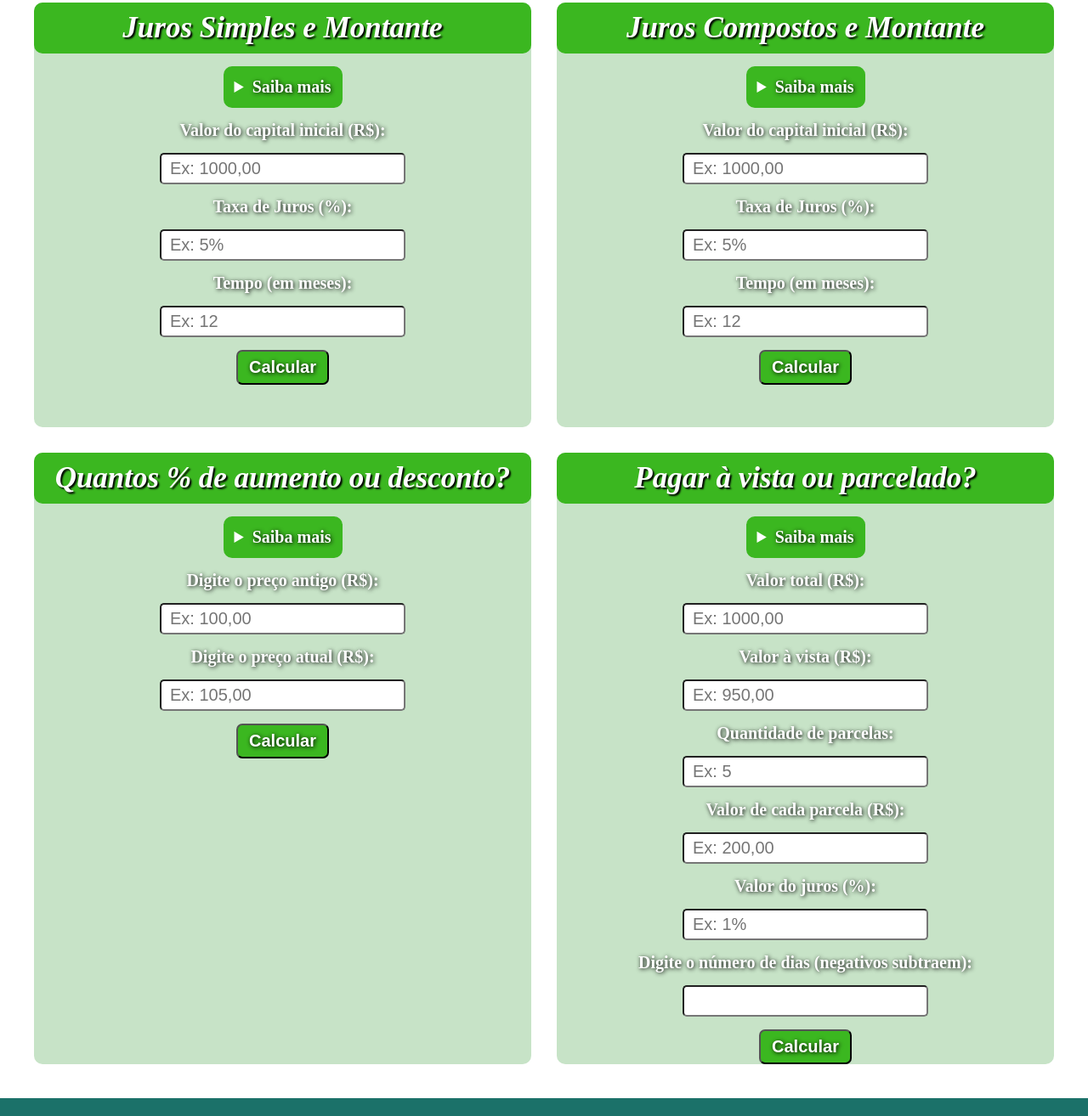
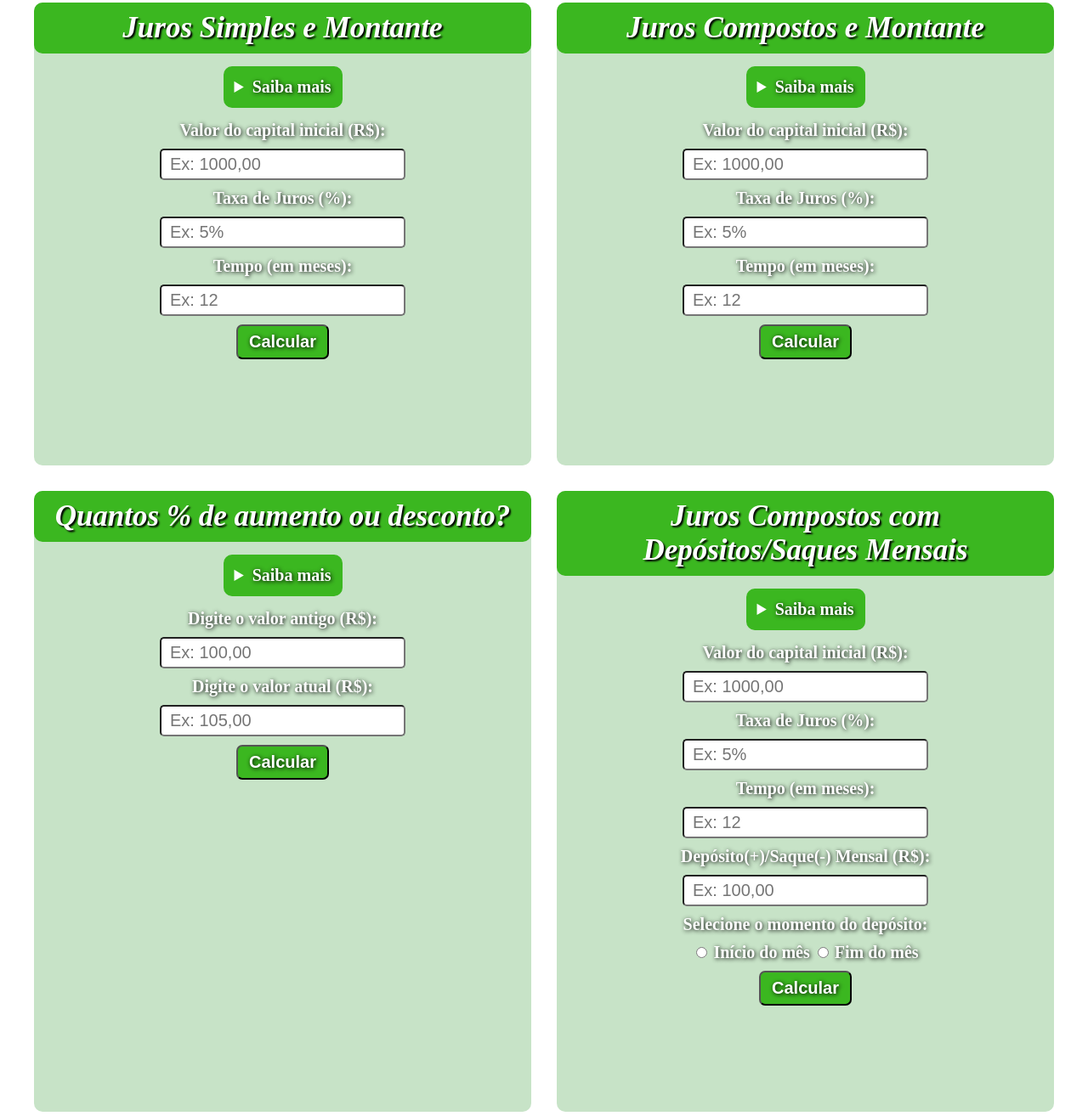
Before and after one commit to anamarih732/Calculos, a plain HTML site: page Pages/financas.html in a window 1280 px wide. Shown: the part 146-1460 px from the top of the page at 85% size. Drawn offline with Linux system fonts and the light colour scheme.

Commit message:
feat: página Finanças com cálculos funcionando

```diff
--- a/JS/financas.js
+++ b/JS/financas.js
@@ -0,0 +1,179 @@
+const verde = getComputedStyle(document.documentElement).getPropertyValue('--verde').trim();
+
+function calcularJurosSimples() {
+    const capital = Number(document.getElementById("j-simples").value);
+    const taxa = Number(document.getElementById("taxa").value) / 100;
+    const tempo = Number(document.getElementById("tempo").value);
+
+    let jurosTotal = 0;
+    let montante = capital;
+    let tabela = `
+        <table class="tabela-juros">
+            <thead>
+                <tr>
+                    <th>Mês</th>
+                    <th>Capital</th>
+                    <th>Juros</th>
+                    <th>Montante</th>
+                </tr>
+            </thead>
+            <tbody>
+    `;
+
+    for (let mes = 1; mes <= tempo; mes++) {
+        const jurosMes = capital * taxa;
+        jurosTotal += jurosMes;
+        montante = capital + jurosTotal;
+
+        tabela += `
+            <tr>
+                <td>${mes}</td>
+                <td>R$${capital.toFixed(2)}</td>
+                <td>R$${jurosMes.toFixed(2)}</td>
+                <td>R$${montante.toFixed(2)}</td>
+            </tr>
+        `;
+    }
+
+    tabela += `
+            </tbody>
+        </table>
+    `;
+
+    let div = document.getElementsByClassName("resposta")[0];
+    div.style.backgroundColor = verde;
+    document.getElementById("financas1").innerHTML = `O juros simples será de R$${jurosTotal.toFixed(2)} e o Montante será de R$${montante.toFixed(2)}.`;
+    document.getElementById("financas1-2").innerHTML = tabela;
+};
+
+function calcularJurosCompostos() {
+    const capitalInicial = Number(document.getElementById("j-compostos").value);
+    const taxa = Number(document.getElementById("taxa2").value) / 100;
+    const tempo = Number(document.getElementById("tempo2").value);
+
+    let montante = capitalInicial;
+    let jurosTotal = 0;
+    let tabela = `
+        <table class="tabela-juros">
+            <thead>
+                <tr>
+                    <th>Mês</th>
+                    <th>Capital</th>
+                    <th>Juros</th>
+                    <th>Montante</th>
+                </tr>
+            </thead>
+            <tbody>
+    `;
+
+    for (let mes = 1; mes <= tempo; mes++) {
+        const jurosMes = montante * taxa;
+        montante += jurosMes;
+        jurosTotal += jurosMes;
+
+        tabela += `
+            <tr>
+                <td>${mes}</td>
+                <td>R$${capitalInicial.toFixed(2)}</td>
+                <td>R$${jurosMes.toFixed(2)}</td>
+                <td>R$${montante.toFixed(2)}</td>
+            </tr>
+        `;
+    }
+
+    tabela += `
+            </tbody>
+        </table>
+    `;
+
+    let div = document.getElementsByClassName("resposta")[1];
+    div.style.backgroundColor = verde;
+    document.getElementById("financas2").innerHTML = `O juros composto será de R$${jurosTotal.toFixed(2)} e o Montante será de R$${montante.toFixed(2)}.`;
+    document.getElementById("financas2-2").innerHTML = tabela;
+};
+
+function calcularPercentual() {
+    const valor_inicial = Number(document.getElementById("valor-inicial").value);
+    const valor_final = Number(document.getElementById("valor-final").value);
+    let percentual = 0;
+
+    let div = document.getElementsByClassName("resposta")[2];
+    div.style.backgroundColor = verde;
+
+    if (valor_inicial > valor_final) {
+        percentual = (valor_inicial - valor_final) / valor_inicial * 100
+        document.getElementById("financas3").innerHTML = `O desconto foi de ${percentual.toFixed(2)}%.`
+    } else if (valor_inicial < valor_final) {
+        percentual = (valor_final - valor_inicial) / valor_inicial * 100
+        document.getElementById("financas3").innerHTML = `O aumento foi de ${percentual.toFixed(2)}%.`
+    } else {
+        document.getElementById("financas3").innerHTML = `O valor continua igual, sem aumento nem desconto.`
+    };
+};
+
+function calcularJurosDepositos() {
+    const capitalInicial = Number(document.getElementById("j-compostos2").value);
+    const taxa = Number(document.getElementById("taxa3").value) / 100;
+    const tempo = Number(document.getElementById("tempo3").value);
+    const valorMensal = Number(document.getElementById("deposito").value);
+    const depositoSelecionado = document.querySelector('input[name="deposito_mes"]:checked');
+    const momento = depositoSelecionado ? depositoSelecionado.value : "deposito_fim";
+
+    let saldo = capitalInicial;
+    let totalContribuicoes = 0;
+    let jurosTotal = 0;
+    let tabela = `
+        <table class="tabela-juros">
+            <thead>
+                <tr>
+                    <th>Mês</th>
+                    <th>Capital</th>
+                    <th>Depósito/Saque</th>
+                    <th>Juros</th>
+                    <th>Montante</th>
+                </tr>
+            </thead>
+            <tbody>
+    `;
+
+    for (let mes = 1; mes <= tempo; mes++) {
+        const capitalAntes = saldo;
+
+        if (momento === "deposito_inicio") {
+            saldo += valorMensal;
+            totalContribuicoes += valorMensal;
+        }
+
+        const jurosMes = saldo * taxa;
+        saldo += jurosMes;
+        jurosTotal += jurosMes;
+
+        if (momento === "deposito_fim") {
+            saldo += valorMensal;
+            totalContribuicoes += valorMensal;
+        }
+
+        tabela += `
+            <tr>
+                <td>${mes}</td>
+                <td>R$${capitalAntes.toFixed(2)}</td>
+                <td>R$${valorMensal.toFixed(2)}</td>
+                <td>R$${jurosMes.toFixed(2)}</td>
+                <td>R$${saldo.toFixed(2)}</td>
+            </tr>
+        `;
+    }
+
+    tabela += `
+            </tbody>
+        </table>
+    `;
+
+    const montante = saldo;
+    const jurosEfetivos = montante - capitalInicial - totalContribuicoes;
+
+    let div = document.getElementsByClassName("resposta")[3];
+    div.style.backgroundColor = verde;
+    document.getElementById("financas4").innerHTML = `O juros composto será de R$${jurosEfetivos.toFixed(2)} e o Montante será de R$${montante.toFixed(2)}.`;
+    document.getElementById("financas4-2").innerHTML = tabela;
+};
--- a/Pages/financas.html
+++ b/Pages/financas.html
@@ -4,8 +4,8 @@
     <meta charset="UTF-8">
     <meta name="viewport" content="width=device-width, initial-scale=1.0">
     <title>Cálculos Financeiros</title>
-    <link rel="stylesheet" href="../../CSS/global.css">
-    <link rel="stylesheet" href="../../CSS/financas.css">
+    <link rel="stylesheet" href="../CSS/global.css">
+    <link rel="stylesheet" href="../CSS/financas.css">
 </head>
 <body>
     <h1>Cálculos Financeiros</h1>
@@ -18,13 +18,19 @@
                     <p>Use este campo para calcular juros simples mês a mês de operações financeiras e o montante final.</p>
                 </details>
             </div>
+            <form onsubmit="calcularJurosSimples(); return false;">
                 <label for="j-simples">Valor do capital inicial (R$):</label>
-            <input id="j-simples" name="j-simples" type="text" placeholder="Ex: 1000,00">
+                <input id="j-simples" name="j-simples" type="number" placeholder="Ex: 1000,00" step="0.01" min="0.01" required>
                 <label for="taxa">Taxa de Juros (%):</label>
-            <input id="taxa" name="taxa" type="text" placeholder="Ex: 5%">
+                <input id="taxa" name="taxa" type="number" placeholder="Ex: 5%" step="0.01" min="0.01" required>
                 <label for="tempo">Tempo (em meses):</label>
-            <input id="tempo" name="tempo" type="text" placeholder="Ex: 12">
+                <input id="tempo" name="tempo" type="number" placeholder="Ex: 12" step="1" min="1" required>
                 <button class="verde">Calcular</button>
+            </form>
+            <div class="resposta">
+                <p id="financas1"></p>
+                <p id="financas1-2"></p>
+            </div>
         </div>
 
         <div class="card">
@@ -35,13 +41,19 @@
                     <p>Use este campo para calcular juros compostos mês a mês de operações financeiras e o montante final.</p>
                 </details>
             </div>
+            <form onsubmit="calcularJurosCompostos(); return false;">
                 <label for="j-compostos">Valor do capital inicial (R$):</label>
-            <input id="j-compostos" name="j-compostos" type="text" placeholder="Ex: 1000,00">
+                <input id="j-compostos" name="j-compostos" type="number" placeholder="Ex: 1000,00" step="0.01" min="0.01" required>
                 <label for="taxa2">Taxa de Juros (%):</label>
-            <input id="taxa2" name="taxa2" type="text" placeholder="Ex: 5%">
+                <input id="taxa2" name="taxa2" type="number" placeholder="Ex: 5%" step="0.01" min="0.01" required>
                 <label for="tempo2">Tempo (em meses):</label>
-            <input id="tempo2" name="tempo2" type="text" placeholder="Ex: 12">
+                <input id="tempo2" name="tempo2" type="number" placeholder="Ex: 12" step="1" min="1" required>
                 <button class="verde">Calcular</button>
+            </form>
+            <div class="resposta">
+                <p id="financas2"></p>
+                <p id="financas2-2"></p>
+            </div>
         </div>
 
         <div class="card">
@@ -49,39 +61,56 @@
             <div>
                 <details>
                     <summary>Saiba mais</summary>
-                    <p>Use este campo para calcular quantos porcento um produto teve de aumento ou desconto em seu preço.</p>
+                    <p>Use este campo para calcular quantos porcento algo teve de aumento ou desconto (produtos, salários).</p>
                 </details>
             </div>
-            <label for="preco-inicial">Digite o preço antigo (R$):</label>
-            <input id="preco-inicial" name="preco-inicial" type="text" placeholder="Ex: 100,00">
-            <label for="preco-final">Digite o preço atual (R$):</label>
-            <input id="preco-final" name="preco-final" type="text" placeholder="Ex: 105,00">
+            <form onsubmit="calcularPercentual(); return false;">
+                <label for="valor-inicial">Digite o valor antigo (R$):</label>
+                <input id="valor-inicial" name="valor-inicial" type="number" placeholder="Ex: 100,00" step="0.01" min="0.01" required>
+                <label for="valor-final">Digite o valor atual (R$):</label>
+                <input id="valor-final" name="valor-final" type="number" placeholder="Ex: 105,00" step="0.01" min="0.01" required>
                 <button class="verde">Calcular</button>
+            </form>
+            <div class="resposta">
+                <p id="financas3"></p>
+            </div>
         </div>
 
         <div class="card">
-            <h2>Pagar à vista ou parcelado?</h2>
+            <h2>Juros Compostos com Depósitos/Saques Mensais</h2>
             <div>
                 <details>
                     <summary>Saiba mais</summary>
-                    <p>Use este campo para calcular qual opção vale mais à pena no seu caso: pagar o produto à vista ou pagar parcelado.</p>
+                    <p>Use este campo para calcular o rendimento de um investimento ao longo do tempo levando em consideração entradas e saídas mensais médias de dinheiro. Ex: conta Poupança.</p>
                 </details>
             </div>
-            <label for="vista">Valor total (R$):</label>
-            <input id="vista" name="vista" type="text" placeholder="Ex: 1000,00">
-            <label for="vista">Valor à vista (R$):</label>
-            <input id="vista" name="vista" type="text" placeholder="Ex: 950,00">
-            <label for="vista">Quantidade de parcelas:</label>
-            <input id="vista" name="vista" type="text" placeholder="Ex: 5">
-            <label for="vista">Valor de cada parcela (R$):</label>
-            <input id="vista" name="vista" type="text" placeholder="Ex: 200,00">
-            <label for="vista">Valor do juros (%):</label>
-            <input id="vista" name="vista" type="text" placeholder="Ex: 1%">
-            <label for="dias">Digite o número de dias (negativos subtraem):</label>
-            <input id="dias" name="dias" type="number">
+            <form onsubmit="calcularJurosDepositos(); return false;">
+                <label for="j-compostos2">Valor do capital inicial (R$):</label>
+                <input id="j-compostos2" name="j-compostos2" type="number" placeholder="Ex: 1000,00" step="0.01" min="0.01" required>
+                <label for="taxa3">Taxa de Juros (%):</label>
+                <input id="taxa3" name="taxa3" type="number" placeholder="Ex: 5%" step="0.01" min="0.01" required>
+                <label for="tempo3">Tempo (em meses):</label>
+                <input id="tempo3" name="tempo3" type="number" placeholder="Ex: 12" step="1" min="1" required>
+                <label for="deposito">Depósito(+)/Saque(-) Mensal (R$):</label>
+                <input id="deposito" name="deposito" type="number" placeholder="Ex: 100,00" step="0.01" required>
+                <label for="data_depostito">Selecione o momento do depósito:</label>
+                <div id="data_depostito">
+                    <input id="deposito_inicio" name="deposito_mes" type="radio" value="deposito_inicio" required>
+                    <label for="deposito_inicio">Início do mês</label>
+
+                    <input id="deposito_fim" name="deposito_mes" type="radio" value="deposito_fim" required>
+                    <label for="deposito_fim">Fim do mês</label>
+                </div>
                 <button class="verde">Calcular</button>
+            </form>
+            <div class="resposta">
+                <p id="financas4"></p>
+                <p id="financas4-2"></p>
             </div>
         </div>
+    </div>
+
+
 
     <footer>
         <p>Mariana A.<br>
```
Also changed, not shown: CSS/financas.css (+22 -1 lines). Lines whose indentation alone changed are shown as unchanged.
